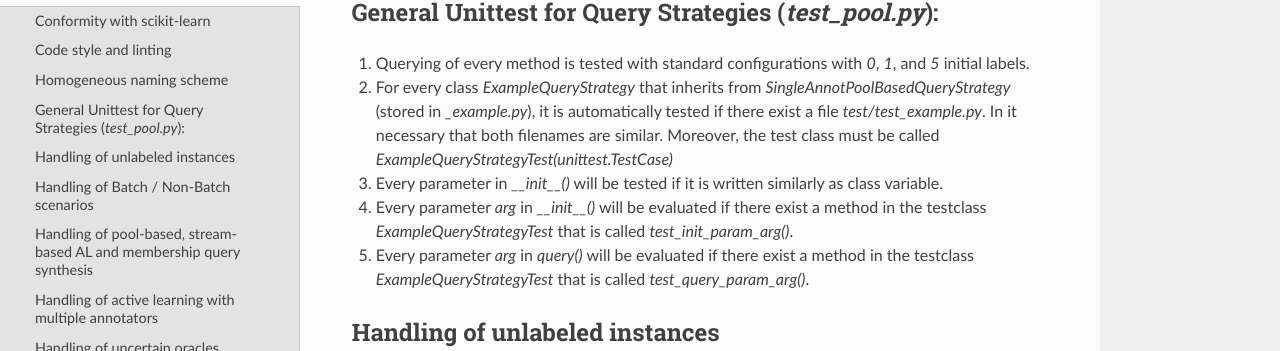
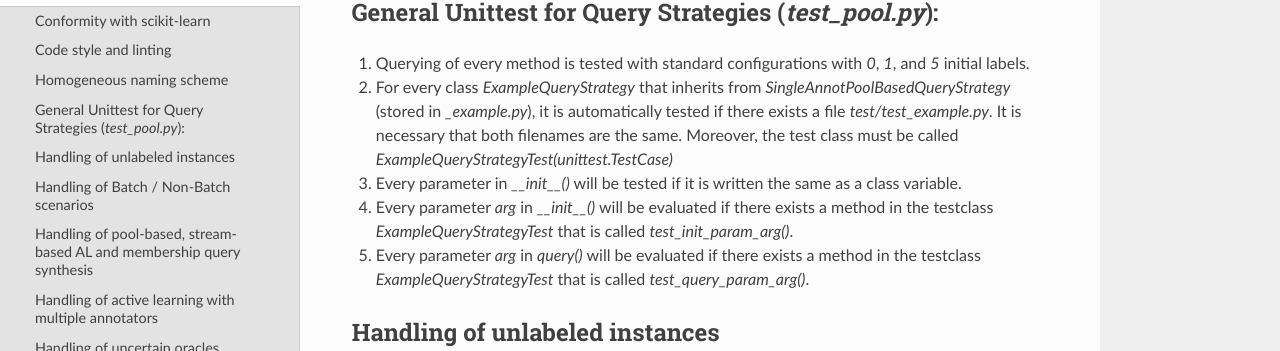
Before and after one commit to scikit-activeml/scikit-activeml, a Sphinx documentation site: the page built from docs/developers_guide.rst, in a window 1280 px wide and 900 px high, scrolled down 1124 px. Shown: the part 156-507 px from the top of the window. Built offline with Sphinx 7.4.7 and the Read the Docs theme 2.0.0, drawn with Linux system fonts in a browser that asks for light colours.

Commit message:
Change wording

```diff
--- a/docs/developers_guide.rst
+++ b/docs/developers_guide.rst
@@ -46,13 +46,13 @@ General Unittest for Query Strategies (`test_pool.py`):
 
 1. Querying of every method is tested with standard configurations with `0`, `1`, and `5` initial labels.
 
-2. For every class `ExampleQueryStrategy` that inherits from `SingleAnnotPoolBasedQueryStrategy` (stored in `_example.py`), it is automatically tested if there exist a file `test/test_example.py`. In it necessary that both filenames are similar. Moreover, the test class must be called `ExampleQueryStrategyTest(unittest.TestCase)`
+2. For every class `ExampleQueryStrategy` that inherits from `SingleAnnotPoolBasedQueryStrategy` (stored in `_example.py`), it is automatically tested if there exists a file `test/test_example.py`. It is necessary that both filenames are the same. Moreover, the test class must be called `ExampleQueryStrategyTest(unittest.TestCase)`
 
-3. Every parameter in `__init__()` will be tested if it is written similarly as class variable.
+3. Every parameter in `__init__()` will be tested if it is written the same as a class variable.
 
-4. Every parameter `arg` in `__init__()` will be evaluated if there exist a method in the testclass `ExampleQueryStrategyTest` that is called `test_init_param_arg()`.
+4. Every parameter `arg` in `__init__()` will be evaluated if there exists a method in the testclass `ExampleQueryStrategyTest` that is called `test_init_param_arg()`.
 
-5. Every parameter `arg` in `query()` will be evaluated if there exist a method in the testclass `ExampleQueryStrategyTest` that is called `test_query_param_arg()`.
+5. Every parameter `arg` in `query()` will be evaluated if there exists a method in the testclass `ExampleQueryStrategyTest` that is called `test_query_param_arg()`.
 
 Handling of unlabeled instances
 -------------------------------
```
